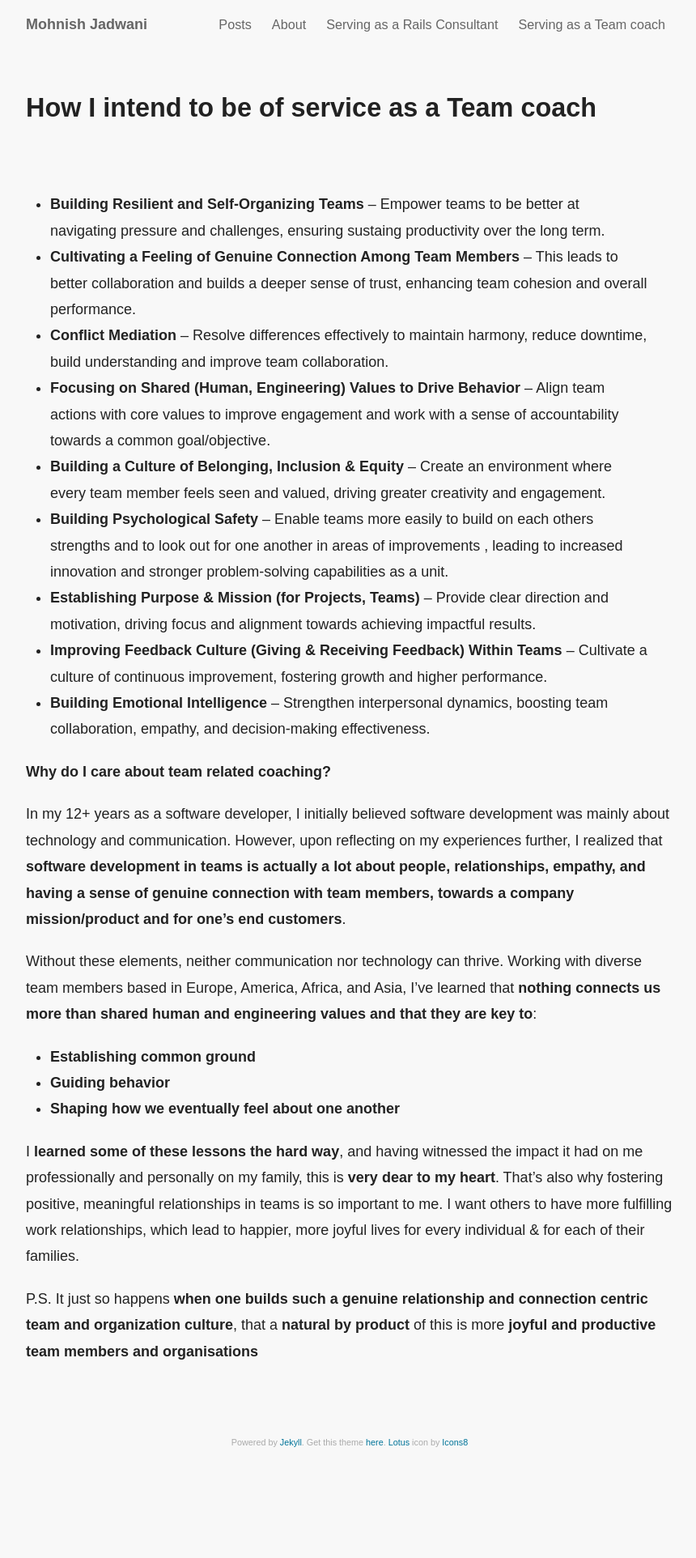
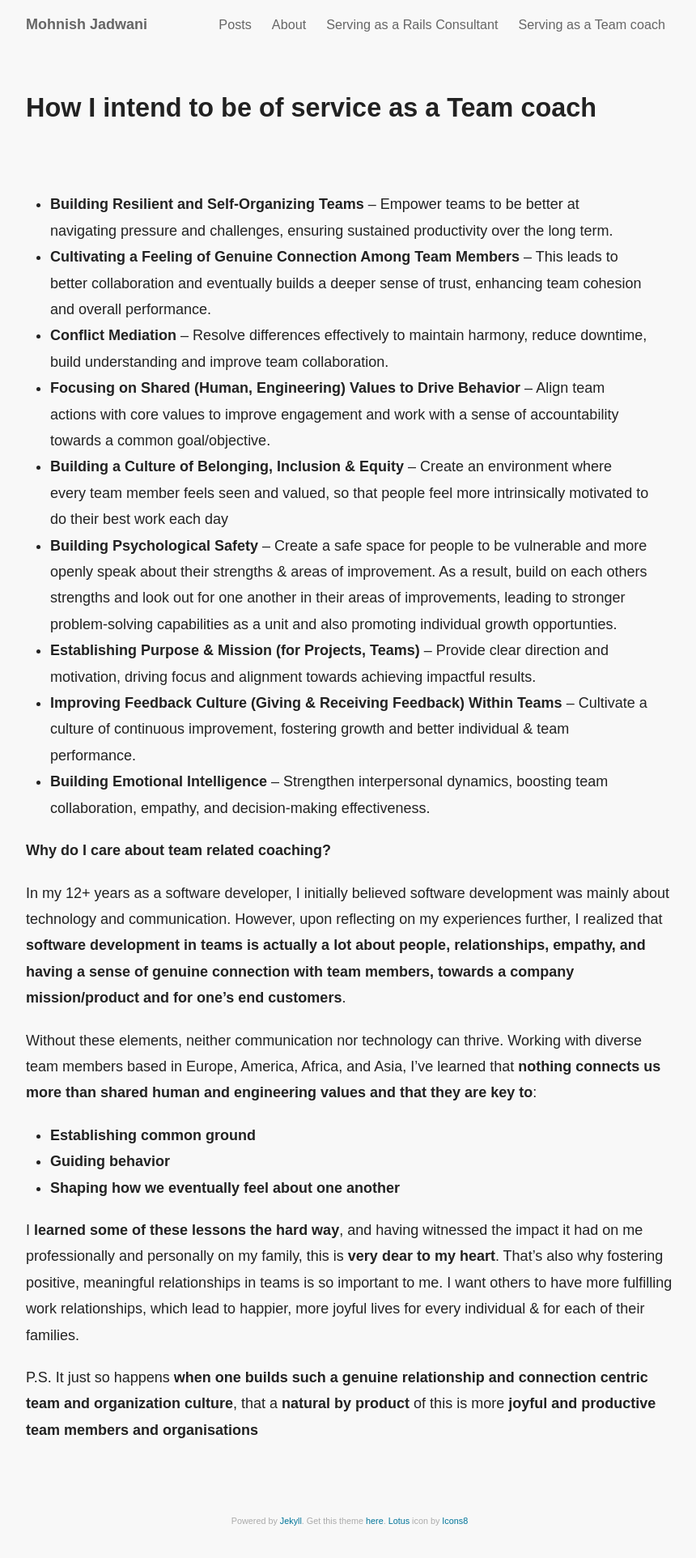
Before and after one commit to boddhisattva/website, a Jekyll site: the page built from being_of_service_as_a_team_coach/index.md, in a window 1280 px wide. Shown: the whole page at 81% size, without its empty margins (208-1068 px from the left). Built offline with Jekyll 4.4.1, drawn with Linux system fonts in a browser that asks for light colours; before the commit the page ends 1827 px from its top, so only the background shows below that.

Commit message:
Improve wording further as appropriate

```diff
--- a/being_of_service_as_a_team_coach/index.md
+++ b/being_of_service_as_a_team_coach/index.md
@@ -4,14 +4,14 @@ title: "How I intend to be of service as a Team coach"
 date:  2024-09-23 09:24:35
 ---
 
-- **Building Resilient and Self-Organizing Teams** – Empower teams to be better at navigating pressure and challenges, ensuring sustaing productivity over the long term.
-- **Cultivating a Feeling of Genuine Connection Among Team Members** – This leads to better collaboration and builds a deeper sense of trust, enhancing team cohesion and overall performance.
+- **Building Resilient and Self-Organizing Teams** – Empower teams to be better at navigating pressure and challenges, ensuring sustained productivity over the long term.
+- **Cultivating a Feeling of Genuine Connection Among Team Members** – This leads to better collaboration and eventually builds a deeper sense of trust, enhancing team cohesion and overall performance.
 - **Conflict Mediation** – Resolve differences effectively to maintain harmony, reduce downtime, build understanding and improve team collaboration.
 - **Focusing on Shared (Human, Engineering) Values to Drive Behavior** – Align team actions with core values to improve engagement and work with a sense of accountability towards a common goal/objective.
-- **Building a Culture of Belonging, Inclusion & Equity** – Create an environment where every team member feels seen and valued, driving greater creativity and engagement.
-- **Building Psychological Safety** – Enable teams more easily to build on each others strengths and to look out for one another in areas of improvements , leading to increased innovation and stronger problem-solving capabilities as a unit.
+- **Building a Culture of Belonging, Inclusion & Equity** – Create an environment where every team member feels seen and valued, so that people feel more intrinsically motivated to do their best work each day
+- **Building Psychological Safety** – Create a safe space for people to be vulnerable and more openly speak about their strengths & areas of improvement. As a result, build on each others strengths and look out for one another in their areas of improvements, leading to stronger problem-solving capabilities as a unit and also promoting individual growth opportunties.
 - **Establishing Purpose & Mission (for Projects, Teams)** – Provide clear direction and motivation, driving focus and alignment towards achieving impactful results.
-- **Improving Feedback Culture (Giving & Receiving Feedback) Within Teams** – Cultivate a culture of continuous improvement, fostering growth and higher performance.
+- **Improving Feedback Culture (Giving & Receiving Feedback) Within Teams** – Cultivate a culture of continuous improvement, fostering growth and better individual & team performance.
 - **Building Emotional Intelligence** – Strengthen interpersonal dynamics, boosting team collaboration, empathy, and decision-making effectiveness.
 
 **Why do I care about team related coaching?**
```
